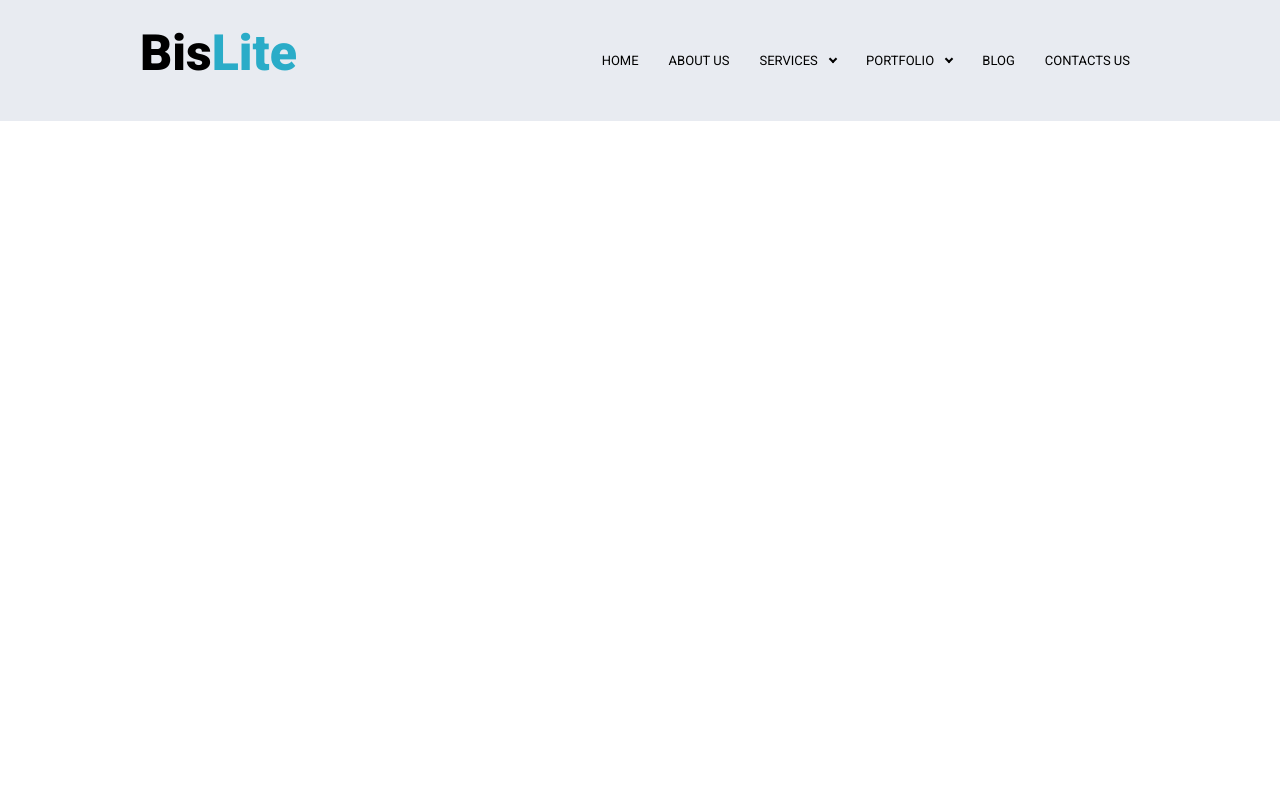
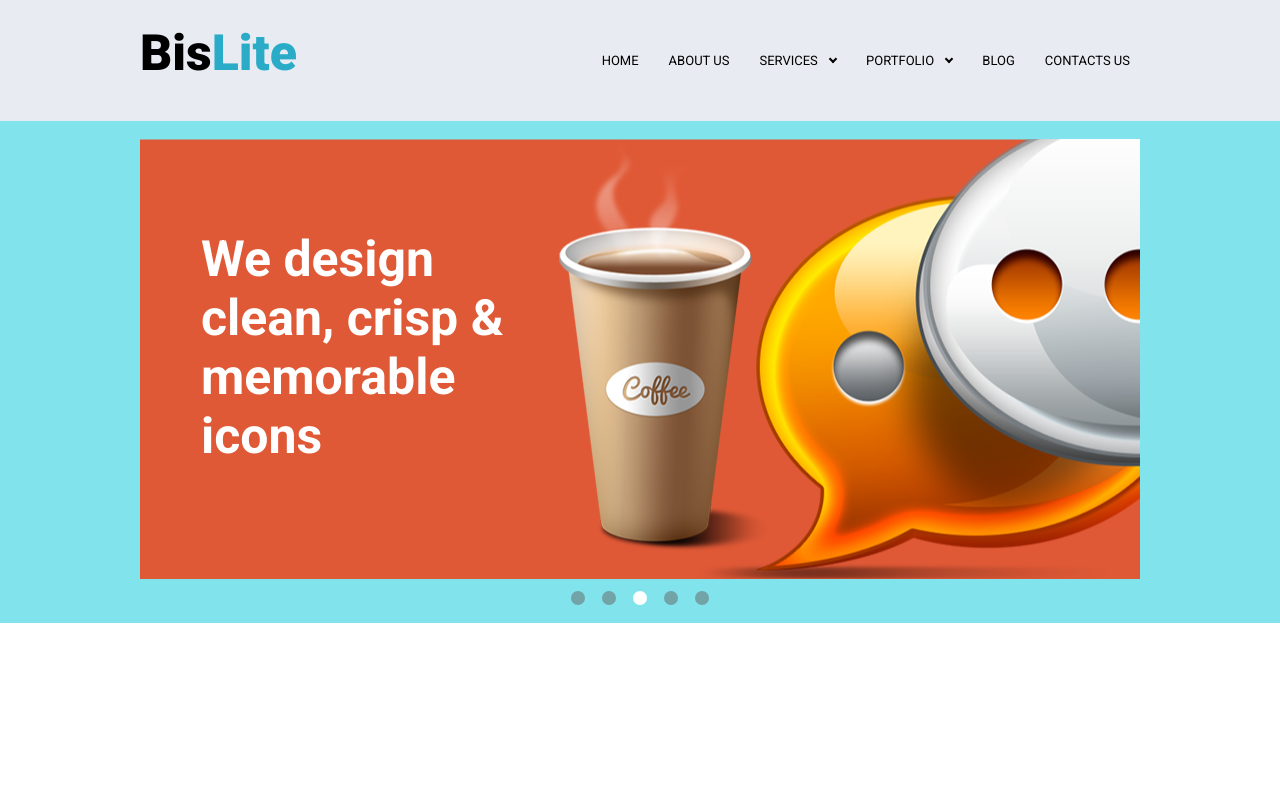
Before and after one commit to kovalevaMarina/BisLite, a plain HTML site: page index.html in a window 1280 px wide. Drawn offline with Linux system fonts and the light colour scheme.

Commit message:
Implement promo block

```diff
--- a/css/main.css
+++ b/css/main.css
@@ -1,8 +1,10 @@
 :root {
   --white-grey: #e8ebf1;
   --white-grey-2: #e7e7e7;
+  --black-grey: #626262;
   --black: #000000;
   --blue: #2aacc8;
+  --cyan: #81e4ed;
   --white: #ffffff;
   --txt-sm: 13px;
   --txt-font-size: 16px;
@@ -28,6 +30,23 @@ body {
   justify-content: space-between;
   align-items: center;
   flex-wrap: wrap;
+}
+
+.flex-container-center {
+  display: flex;
+  justify-content: center;
+  align-items: center;
+  flex-wrap: wrap;
+}
+
+.main-wrapper {
+  display: flex;
+  flex-direction: column;
+  min-height: 100vh;
+}
+
+.main-section {
+  flex-grow: 1;
 }
 
 /* styles for header block */
@@ -151,3 +170,62 @@ body {
 .submenu-list__item:last-child .submenu-list__item_link {
   border-bottom: none;
 }
+
+/* styles for promo slider block */
+
+.promo-slider {
+  padding: 18px 0;
+  background-color: var(--cyan);
+}
+
+.promo-slider__wrap {
+  background-image: url("../assets/img/promo-bg.png");
+  background-repeat: no-repeat;
+  background-size: cover;
+  background-position: center;
+}
+
+.promo-title__wrap {
+  max-width: 430px;
+  padding: 91px 61px 113px;
+}
+
+.promo-slider__title {
+  font-size: var(--main-title-fs);
+  font-weight: 700;
+  line-height: 59px;
+  color: var(--white);
+}
+
+.promo-slider__buttons {
+  padding-top: 12px;
+}
+
+.promo-slider__buttons .promo-slider__button_circle {
+  margin-right: 17px;
+}
+
+.promo-slider__buttons .promo-slider__button_circle:last-child {
+  margin-right: 0;
+}
+
+.promo-slider__button_circle {
+  width: 14px;
+  height: 14px;
+  border: none;
+  border-radius: 50%;
+  background-color: var(--black-grey);
+  opacity: 0.5;
+  margin-right: 17px;
+  cursor: pointer;
+  transition: var(--transition-effect);
+}
+
+.promo-slider__button_circle:hover {
+  opacity: 1;
+}
+
+.promo-slider__button_circle_active {
+  background-color: var(--white);
+  opacity: 1;
+}
--- a/index.html
+++ b/index.html
@@ -98,6 +98,30 @@
           </div>
         </div>
       </header>
+      <main class="main-section">
+        <section class="promo-slider">
+          <div class="container">
+            <div class="promo-slider__wrap">
+              <div class="promo-title__wrap">
+                <h1 class="promo-slider__title">
+                  We design clean, crisp & memorable icons
+                </h1>
+              </div>
+            </div>
+            <div class="promo-slider__buttons flex-container-center">
+              <button class="promo-slider__button_circle"></button>
+              <button class="promo-slider__button_circle"></button>
+              <button
+                class="
+                  promo-slider__button_circle promo-slider__button_circle_active
+                "
+              ></button>
+              <button class="promo-slider__button_circle"></button>
+              <button class="promo-slider__button_circle"></button>
+            </div>
+          </div>
+        </section>
+      </main>
     </div>
   </body>
 </html>
```
Also changed, not shown: assets/img/promo-bg.png (added).
